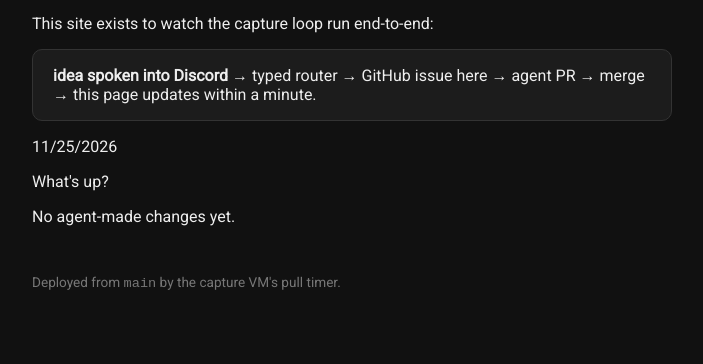
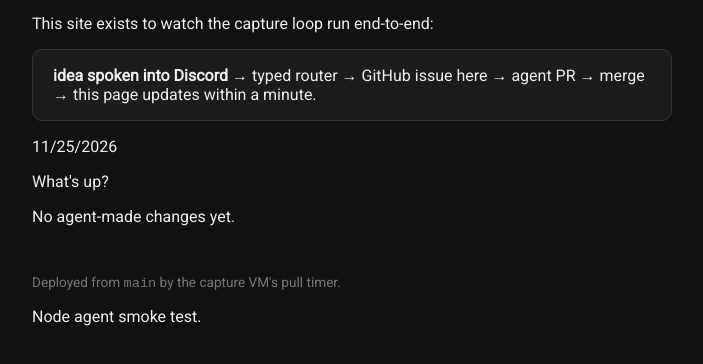
Before and after one commit to josephcarey/capture-sandbox, a website: page index.html in a window 1280 px wide. Shown: the part 102-466 px from the top of the page, without its empty margins (288-991 px from the left). Drawn offline with nearby package versions, Linux system fonts and the light colour scheme.

Commit message:
fix: Add node agent smoke test paragraph in index.html
Co-authored-by: aider (ollama_chat/qwen2.5-coder:32b) <aider@aider.chat>

```diff
--- a/index.html
+++ b/index.html
@@ -44,5 +44,6 @@
   document.getElementById('current-date').textContent = new Date().toLocaleDateString();
   document.getElementById('fun-greeting').textContent = getFunGreeting();
 </script>
+<p>Node agent smoke test.</p>
 </body>
 </html>
```
